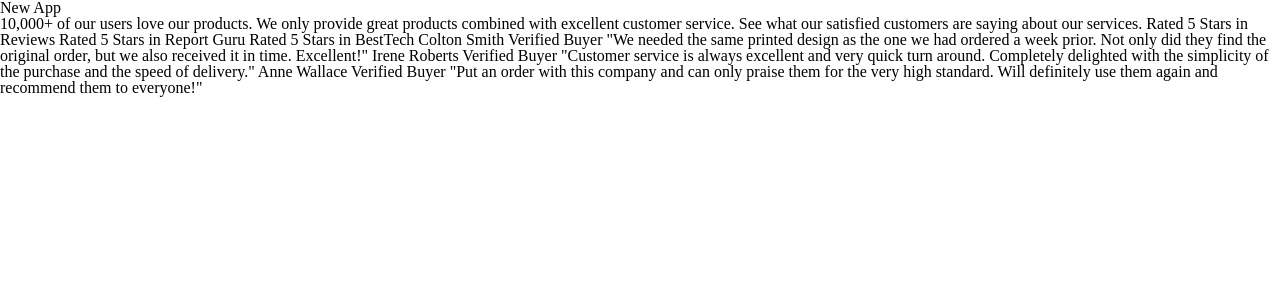
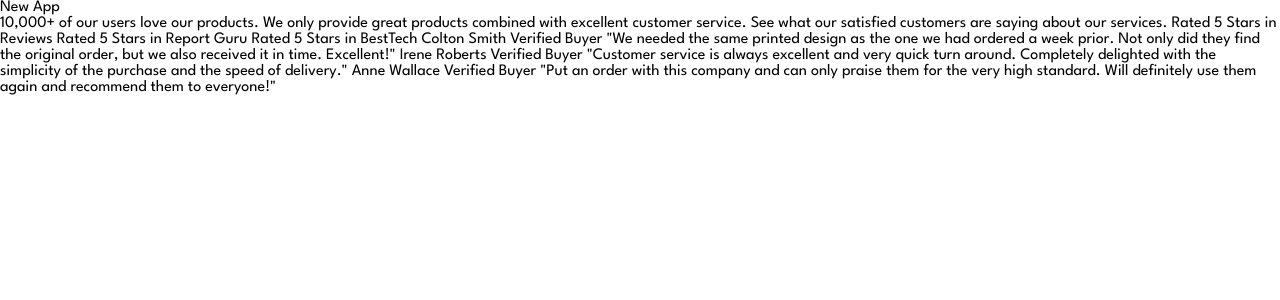
Before and after one commit to miguelzaga/social-proof-section, a React (Vite) app: page / in a window 1280 px wide. Shown: the top 300 px of the page. Built offline with nearby package versions, Linux system fonts and the light colour scheme.

Commit message:
add variables

```diff
--- a/src/scss/01-abstracts/_variables.scss
+++ b/src/scss/01-abstracts/_variables.scss
@@ -4,3 +4,15 @@
 $md-lg: 960px;
 $lg: 1024px;
 $x-lg: 1440px;
+
+// Colors
+
+/// Primary
+
+$very-dark-magenta: hsl(300, 43%, 22%);
+$soft-pink: hsl(333, 80%, 67%);
+
+/// Neutral
+$dark-grayish-magenta: hsl(303, 10%, 53%);
+$light-grayish-magenta: hsl(300, 24%, 96%);
+$white: hsl(0, 0%, 100%);
--- a/src/scss/02-base/_typography.scss
+++ b/src/scss/02-base/_typography.scss
@@ -1 +1,6 @@
 @use "./../01-abstracts/" as *;
+@import url("https://fonts.googleapis.com/css2?family=League+Spartan:wght@400;500;700&display=swap");
+
+body {
+  font-family: "League Spartan", sans-serif;
+}
```
